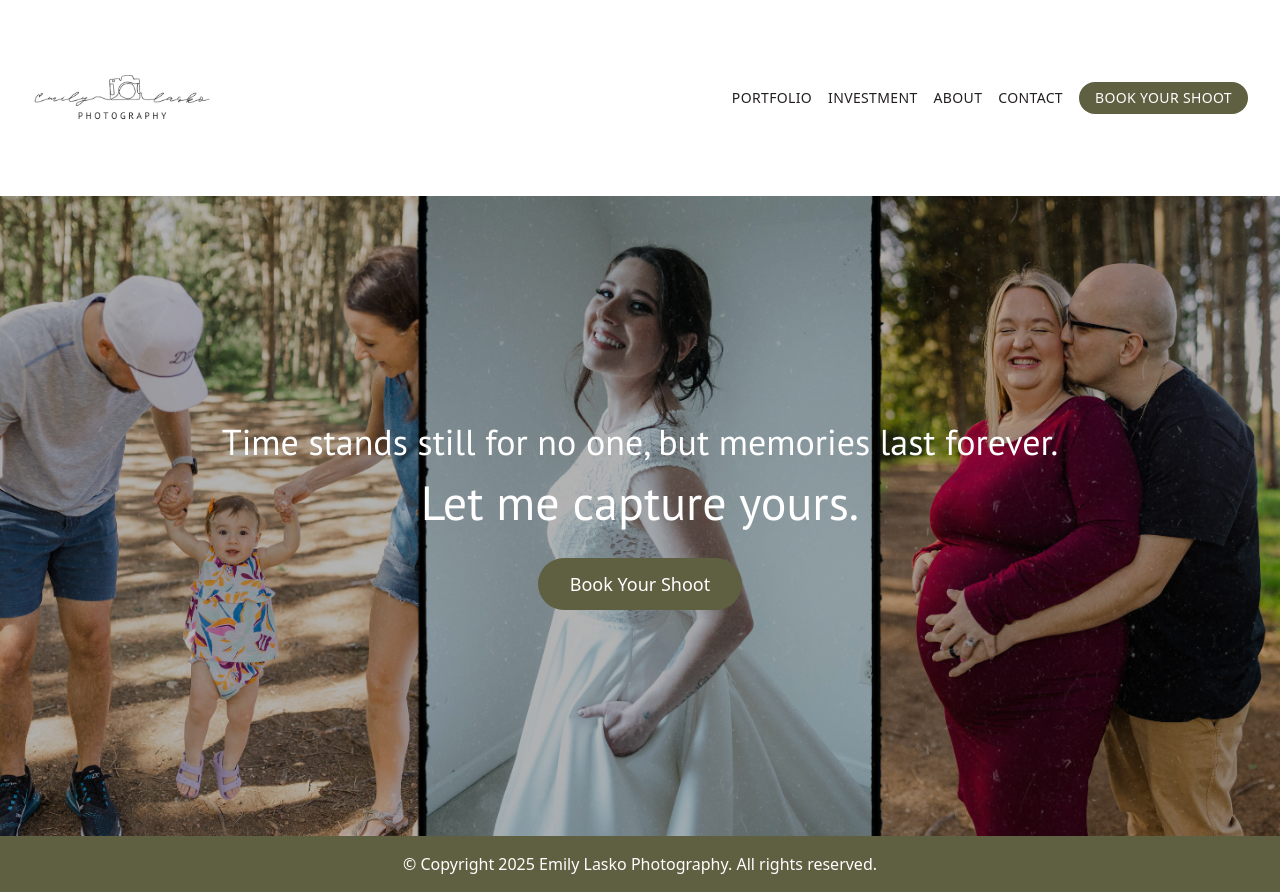
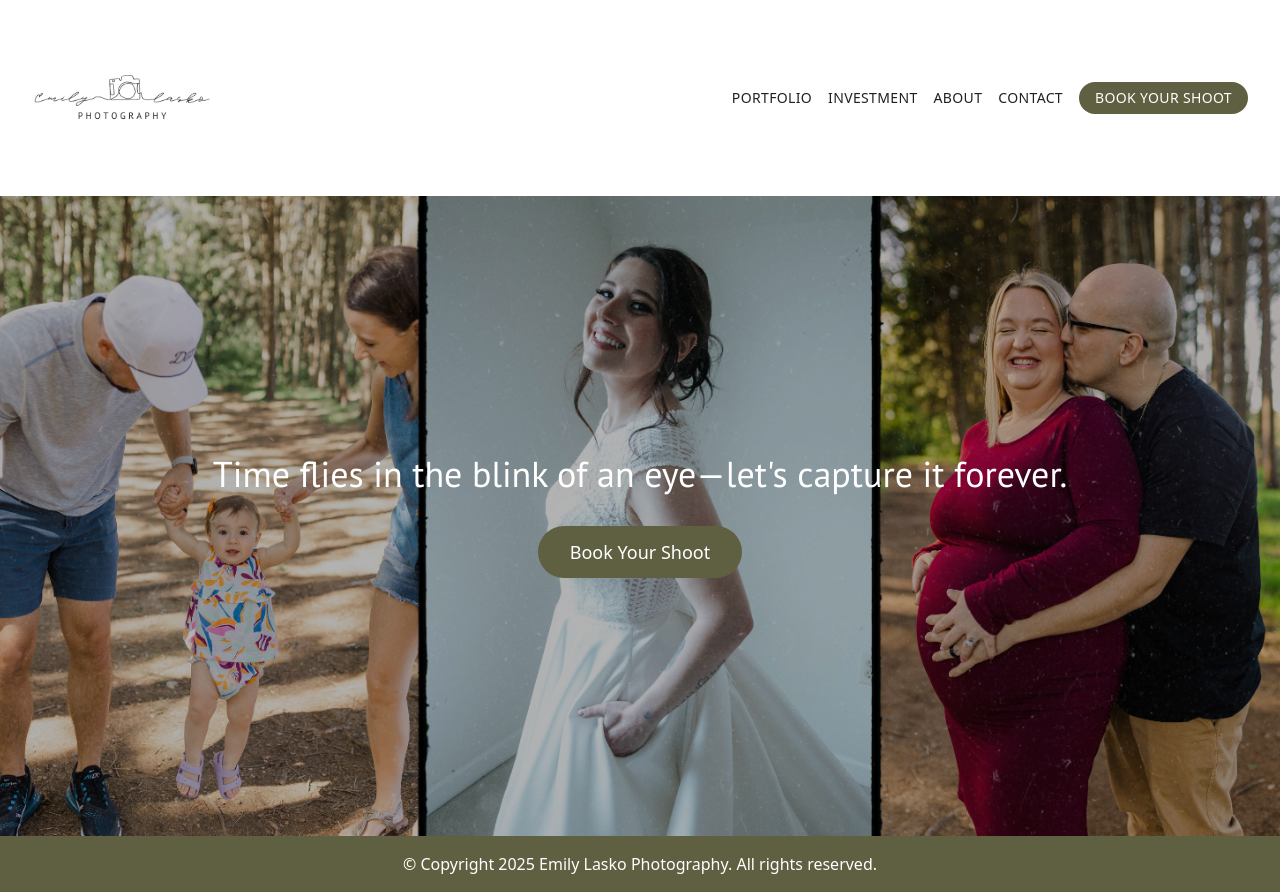
Before and after one commit to emilylasko/emily-lasko-photography, a Next.js app: page / in a window 1280 px wide. Built offline with nearby package versions, Linux system fonts and the light colour scheme.

Commit message:
Update hero section text

```diff
--- a/app/page.tsx
+++ b/app/page.tsx
@@ -25,12 +25,9 @@ export default function Home() {
         />
         <div className="absolute inset-0 bg-black/30" />
         <div className="relative z-10 text-center text-white px-4">
-          <p className="text-2xl md:text-4xl font-sans mb-4">
-            Time stands still for no one, but memories last forever.
+          <p className="text-2xl md:text-4xl font-sans mb-8">
+            Time flies in the blink of an eye—let's capture it forever.
           </p>
-          <h2 className="text-3xl md:text-5xl font-sans mb-8">
-            Let me capture yours.
-          </h2>
           <Link
             href="/contact"
             className="inline-block px-8 py-3 bg-[#5f6041] text-white rounded-full font-medium hover:bg-[#746434] transition text-lg"
```
